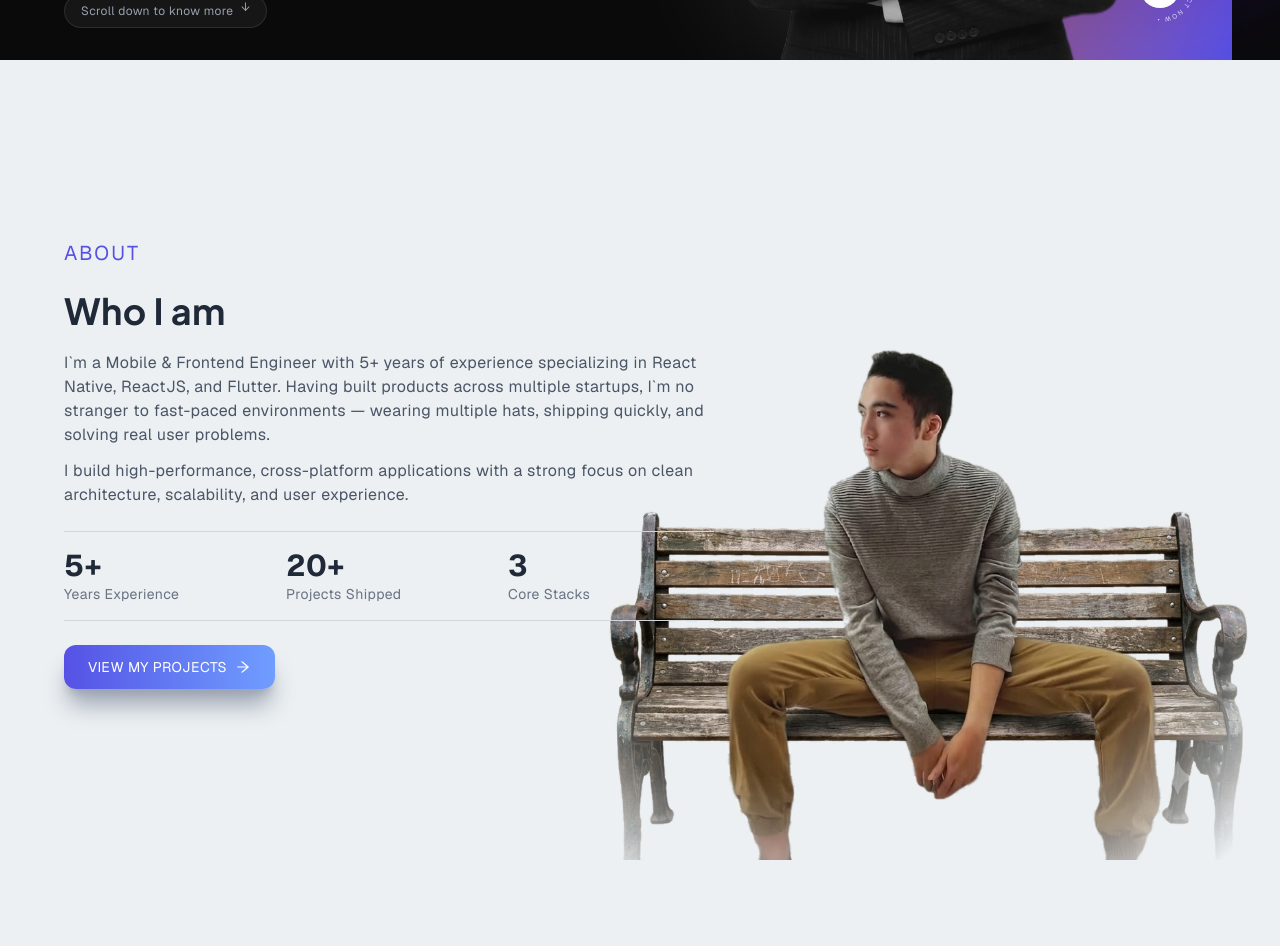
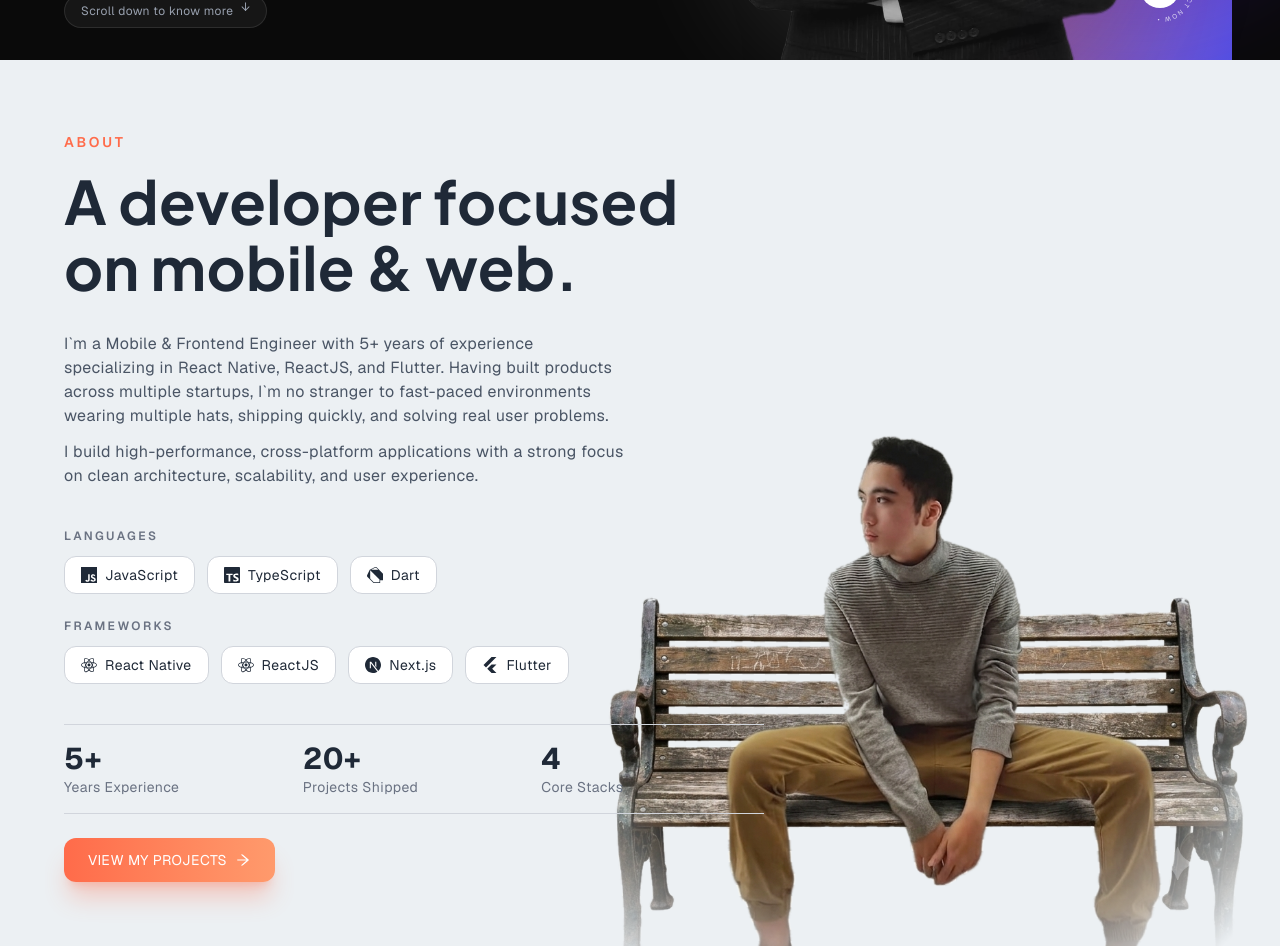
Before and after one commit to evanssmiles/its-my-portfolio, a Next.js app: page / in a window 1280 px wide. Shown: the part 740-1686 px from the top of the page. Before the commit the page ends 1600 px from the top, so only its background shows below. Built offline with nearby package versions, Linux system fonts and the light colour scheme.

Commit message:
feat: about section revamp done

```diff
--- a/src/app/components/About.tsx
+++ b/src/app/components/About.tsx
@@ -1,18 +1,128 @@
+'use client'
+
+import { useEffect, useRef } from 'react'
 import Image from 'next/image'
 import Link from 'next/link'
 import { AiOutlineArrowRight } from 'react-icons/ai'
+import {
+  SiJavascript,
+  SiTypescript,
+  SiDart,
+  SiReact,
+  SiNextdotjs,
+  SiFlutter,
+} from 'react-icons/si'
+import gsap from 'gsap'
+import { ScrollTrigger } from 'gsap/ScrollTrigger'
 import AboutImg from '../../../public/assets/about-me-park-bench.png'
 import aboutMe from '../data/aboutMe'
 
+gsap.registerPlugin(ScrollTrigger)
+
+const languages = [
+  { icon: SiJavascript, label: 'JavaScript' },
+  { icon: SiTypescript, label: 'TypeScript' },
+  { icon: SiDart, label: 'Dart' },
+]
+
+const frameworks = [
+  { icon: SiReact, label: 'React Native' },
+  { icon: SiReact, label: 'ReactJS' },
+  { icon: SiNextdotjs, label: 'Next.js' },
+  { icon: SiFlutter, label: 'Flutter' },
+]
+
 export default function About() {
+  const sectionRef = useRef<HTMLDivElement>(null)
+  const eyebrowRef = useRef<HTMLParagraphElement>(null)
+  const headingRef = useRef<HTMLHeadingElement>(null)
+  const paragraphsRef = useRef<HTMLDivElement>(null)
+  const languagesRef = useRef<HTMLDivElement>(null)
+  const frameworksRef = useRef<HTMLDivElement>(null)
+  const statRef = useRef<HTMLDivElement>(null)
+  const ctaRef = useRef<HTMLDivElement>(null)
+  const photoRef = useRef<HTMLDivElement>(null)
+  const mobilePhotoRef = useRef<HTMLDivElement>(null)
+
+  useEffect(() => {
+    const tl = gsap.timeline({
+      defaults: { ease: 'power3.out' },
+      scrollTrigger: {
+        trigger: sectionRef.current,
+        start: 'top 75%',
+        toggleActions: 'play none none none',
+      },
+    })
+
+    tl.fromTo(
+      eyebrowRef.current,
+      { opacity: 0, y: 20 },
+      { opacity: 1, y: 0, duration: 0.6 }
+    )
+      .fromTo(
+        headingRef.current,
+        { opacity: 0, y: 30 },
+        { opacity: 1, y: 0, duration: 0.7 },
+        '-=0.3'
+      )
+      .fromTo(
+        paragraphsRef.current,
+        { opacity: 0, y: 20 },
+        { opacity: 1, y: 0, duration: 0.6 },
+        '-=0.35'
+      )
+      .fromTo(
+        languagesRef.current,
+        { opacity: 0, y: 20 },
+        { opacity: 1, y: 0, duration: 0.5 },
+        '-=0.3'
+      )
+      .fromTo(
+        frameworksRef.current,
+        { opacity: 0, y: 20 },
+        { opacity: 1, y: 0, duration: 0.5 },
+        '-=0.3'
+      )
+      .fromTo(
+        statRef.current,
+        { opacity: 0, y: 20 },
+        { opacity: 1, y: 0, duration: 0.5 },
+        '-=0.25'
+      )
+      .fromTo(
+        ctaRef.current,
+        { opacity: 0, y: 20 },
+        { opacity: 1, y: 0, duration: 0.5 },
+        '-=0.25'
+      )
+      .fromTo(
+        photoRef.current,
+        { opacity: 0, scale: 0.95 },
+        { opacity: 1, scale: 1, duration: 0.9 },
+        '-=0.8'
+      )
+      .fromTo(
+        mobilePhotoRef.current,
+        { opacity: 0, y: 20 },
+        { opacity: 1, y: 0, duration: 0.6 },
+        '-=0.6'
+      )
+
+    return () => {
+      tl.scrollTrigger?.kill()
+      tl.kill()
+    }
+  }, [])
+
   return (
     <div
+      ref={sectionRef}
       id="about"
-      className="relative flex w-full scroll-mt-20 items-center overflow-hidden px-2 py-6 md:min-h-screen md:px-8 lg:px-16"
+      className="relative flex w-full scroll-mt-20 items-center overflow-hidden px-2 py-16 md:min-h-screen md:px-8 lg:px-16"
     >
       <div className="mx-auto grid w-full max-w-[1240px] grid-cols-1 gap-8 md:mx-0 md:grid-cols-3">
-        {/* Mobile Only */}
-        {/* <div className="relative mx-auto mb-6 md:hidden">
+        {/* Mobile only photo */}
+        <div ref={mobilePhotoRef} className="relative mx-auto mb-6 md:hidden">
           <Image
             src={AboutImg}
             alt="Naufal"
@@ -25,29 +135,79 @@ export default function About() {
                 'radial-gradient(ellipse at center, black 60%, transparent 95%)',
             }}
           />
-        </div> */}
+        </div>
 
-        <div className="col-span-2 md:max-w-[650px]">
-          <p className="py-2 text-xl tracking-widest text-[#5651e5] uppercase">
+        <div className="col-span-2 md:max-w-[700px]">
+          <p
+            ref={eyebrowRef}
+            className="py-2 text-sm font-semibold tracking-[0.2em] text-[#ff6b4a] uppercase"
+          >
             About
           </p>
-          <h2 className="py-4">Who I am</h2>
 
-          <p className="py-1 text-gray-600">
+          <h2
+            ref={headingRef}
+            className="py-2 text-4xl leading-[1.1] font-bold text-[#1f2937] sm:text-5xl md:text-6xl"
+          >
+            A developer focused on mobile & web.
+          </h2>
+
+          <div ref={paragraphsRef}>
+            <p className="mt-6 max-w-[560px] text-gray-600">
               I`m a Mobile & Frontend Engineer with {aboutMe.yearsOfExperience}+
               years of experience specializing in React Native, ReactJS, and
               Flutter. Having built products across multiple startups, I`m no
-            stranger to fast-paced environments — wearing multiple hats,
+              stranger to fast-paced environments wearing multiple hats,
               shipping quickly, and solving real user problems.
             </p>
 
-          <p className="py-2 text-gray-600">
-            I build high-performance, cross-platform applications with a strong
-            focus on clean architecture, scalability, and user experience.
+            <p className="mt-3 max-w-[560px] text-gray-600">
+              I build high-performance, cross-platform applications with a
+              strong focus on clean architecture, scalability, and user
+              experience.
             </p>
+          </div>
+
+          {/* Skills Section */}
+          <div ref={languagesRef} className="mt-10">
+            <p className="mb-3 text-xs font-semibold tracking-[0.2em] text-gray-500 uppercase">
+              Languages
+            </p>
+            <div className="flex flex-wrap gap-3">
+              {languages.map(({ icon: Icon, label }) => (
+                <div
+                  key={label}
+                  className="flex items-center gap-2 rounded-xl border border-gray-300 bg-white px-4 py-2 text-sm text-[#1f2937] transition-all duration-300 hover:scale-105 hover:border-[#ff6b4a]/50 hover:text-[#ff6b4a]"
+                >
+                  <Icon size={16} />
+                  {label}
+                </div>
+              ))}
+            </div>
+          </div>
+
+          <div ref={frameworksRef} className="mt-6">
+            <p className="mb-3 text-xs font-semibold tracking-[0.2em] text-gray-500 uppercase">
+              Frameworks
+            </p>
+            <div className="flex flex-wrap gap-3">
+              {frameworks.map(({ icon: Icon, label }, index) => (
+                <div
+                  key={`${label}-${index}`}
+                  className="flex items-center gap-2 rounded-xl border border-gray-300 bg-white px-4 py-2 text-sm text-[#1f2937] transition-all duration-300 hover:scale-105 hover:border-[#ff6b4a]/50 hover:text-[#ff6b4a]"
+                >
+                  <Icon size={16} />
+                  {label}
+                </div>
+              ))}
+            </div>
+          </div>
 
           {/* Stat row */}
-          <div className="mt-4 grid grid-cols-3 gap-4 border-y border-gray-300 py-4">
+          <div
+            ref={statRef}
+            className="mt-10 grid grid-cols-3 gap-4 border-y border-gray-300 py-4"
+          >
             <div>
               <p className="text-3xl font-bold text-[#1f2937]">
                 {aboutMe.yearsOfExperience}+
@@ -59,11 +219,12 @@ export default function About() {
               <p className="text-sm text-gray-500">Projects Shipped</p>
             </div>
             <div>
-              <p className="text-3xl font-bold text-[#1f2937]">3</p>
+              <p className="text-3xl font-bold text-[#1f2937]">4</p>
               <p className="text-sm text-gray-500">Core Stacks</p>
             </div>
           </div>
 
+          <div ref={ctaRef}>
             <Link href={'/#projects'}>
               <button className="mt-6 flex items-center gap-2 px-6 py-3 text-sm transition-transform duration-300 hover:scale-105">
                 View My Projects
@@ -72,9 +233,13 @@ export default function About() {
             </Link>
           </div>
         </div>
+      </div>
 
-      {/* Desktop View */}
-      <div className="absolute right-[-20px] bottom-0 -z-10 hidden md:right-[20px] md:block">
+      {/* Desktop only photo */}
+      <div
+        ref={photoRef}
+        className="absolute right-[-20px] bottom-0 -z-10 hidden md:right-[20px] md:block"
+      >
         <Image
           src={AboutImg}
           alt="Naufal"
--- a/src/app/components/Navbar/Navbar.tsx
+++ b/src/app/components/Navbar/Navbar.tsx
@@ -12,7 +12,7 @@ const Navbar = () => {
   const [shadow, setShadow] = useState(false)
   useEffect(() => {
     const NAVBAR_HEIGHT = 80 // matches h-20
-    const CHECK_POINT = NAVBAR_HEIGHT / 2 // roughly the navbar's vertical center
+    const CHECK_POINT = NAVBAR_HEIGHT / 2 // approx the navbar's vertical cente
 
     const handleShadow = () => {
       const darkSections = document.querySelectorAll<HTMLElement>(
--- a/src/app/components/Navbar/NavbarMobileMenu.tsx
+++ b/src/app/components/Navbar/NavbarMobileMenu.tsx
@@ -22,9 +22,6 @@ export default function NavbarMobileMenu({ shadow }: NavbarMobileMenuProps) {
     setNav((prev) => !prev)
   }
 
-  // While the fullscreen menu is open, the toggle button always sits
-  // on top of the white circular overlay, so force dark-on-light
-  // regardless of scroll position.
   const circleBg = nav ? 'bg-black' : shadow ? 'bg-black' : 'bg-white'
   const iconColor = nav ? 'text-white' : shadow ? 'text-white' : 'text-black'
 
@@ -92,7 +89,6 @@ export default function NavbarMobileMenu({ shadow }: NavbarMobileMenuProps) {
         )}
       </button>
 
-      {/* Fullscreen circular-reveal menu overlay */}
       <div
         ref={overlayRef}
         className="pointer-events-none fixed inset-0 z-[95] flex items-center bg-[#ecf0f3] [clip-path:circle(0%_at_100%_0%)] md:hidden"
--- a/src/app/components/SmoothScroll.tsx
+++ b/src/app/components/SmoothScroll.tsx
@@ -2,6 +2,10 @@
 
 import { useEffect } from 'react'
 import Lenis from 'lenis'
+import gsap from 'gsap'
+import { ScrollTrigger } from 'gsap/ScrollTrigger'
+
+gsap.registerPlugin(ScrollTrigger)
 
 const SCROLL_KEY = 'scrollY'
 
@@ -11,10 +15,6 @@ export default function SmoothScroll() {
       window.history.scrollRestoration = 'manual'
     }
 
-    // A leftover URL hash (e.g. "#projects" from a nav click) makes
-    // the browser auto-jump to that section on every reload,
-    // regardless of where you actually scrolled to. Strip it so
-    // reload reflects your real last position instead.
     if (window.location.hash) {
       window.history.replaceState(
         null,
@@ -37,21 +37,24 @@ export default function SmoothScroll() {
     // Sync Lenis's internal position to match the restored position
     lenis.scrollTo(restoreY, { immediate: true })
 
-    // Keep a running record of scroll position so the next reload
-    // knows where to restore to
     lenis.on('scroll', ({ scroll }: { scroll: number }) => {
       sessionStorage.setItem(SCROLL_KEY, String(scroll))
+      ScrollTrigger.update()
     })
 
-    function raf(time: number) {
-      lenis.raf(time)
-      requestAnimationFrame(raf)
-    }
+    // Use GSAP own ticker
+    gsap.ticker.add((time) => {
+      lenis.raf(time * 1000)
+    })
+    gsap.ticker.lagSmoothing(0)
 
-    requestAnimationFrame(raf)
+    window.addEventListener('load', () => ScrollTrigger.refresh())
 
     return () => {
       lenis.destroy()
+      gsap.ticker.remove((time) => {
+        lenis.raf(time * 1000)
+      })
     }
   }, [])
 
--- a/src/app/styles/globals.css
+++ b/src/app/styles/globals.css
@@ -102,6 +102,6 @@ html {
   }
 
   button {
-    @apply rounded-xl bg-gradient-to-r from-[#5651e5] to-[#709dff] text-white uppercase shadow-xl shadow-gray-400;
+    @apply rounded-xl bg-gradient-to-r from-[#ff6b4a] to-[#ff9a6c] text-white uppercase shadow-xl shadow-[#ff6b4a]/30;
   }
 }
```
Also changed, not shown: src/app/components/Main.tsx (+4 -15 lines). Lines whose indentation alone changed are shown as unchanged.
